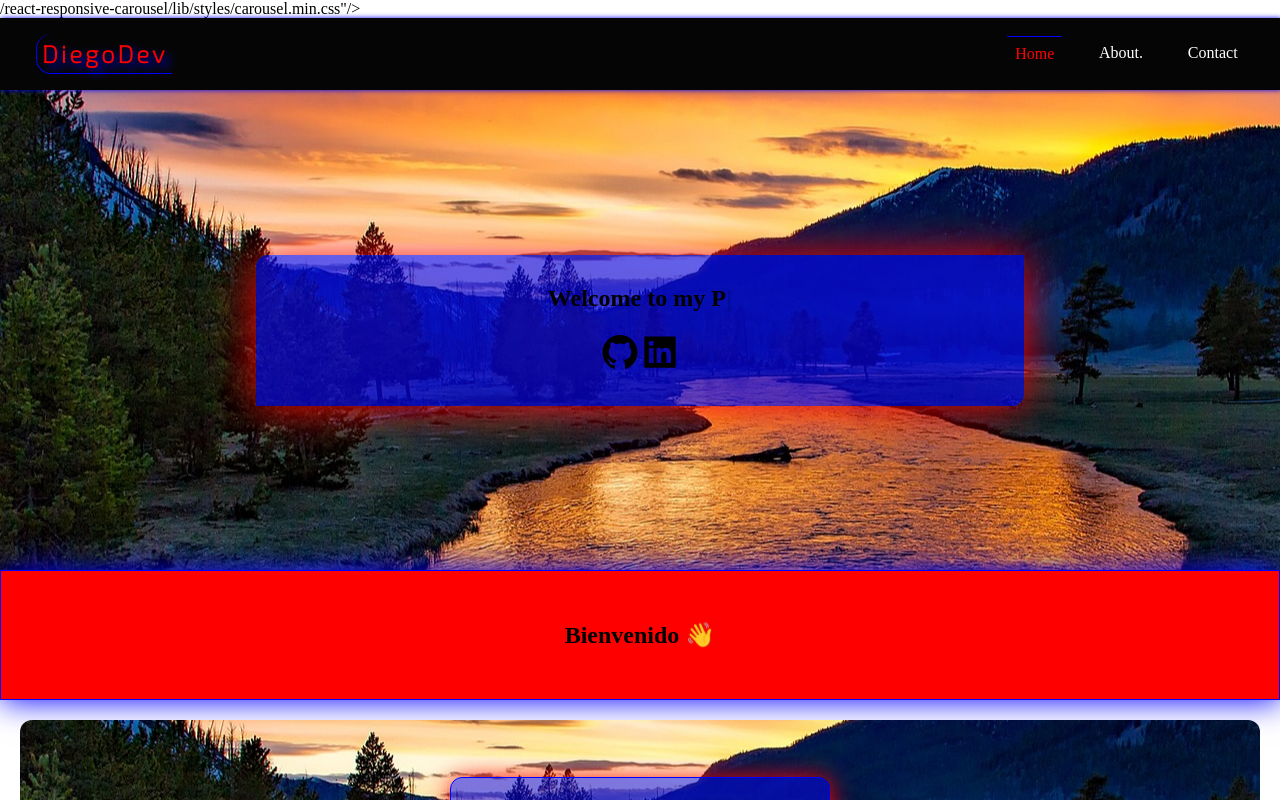
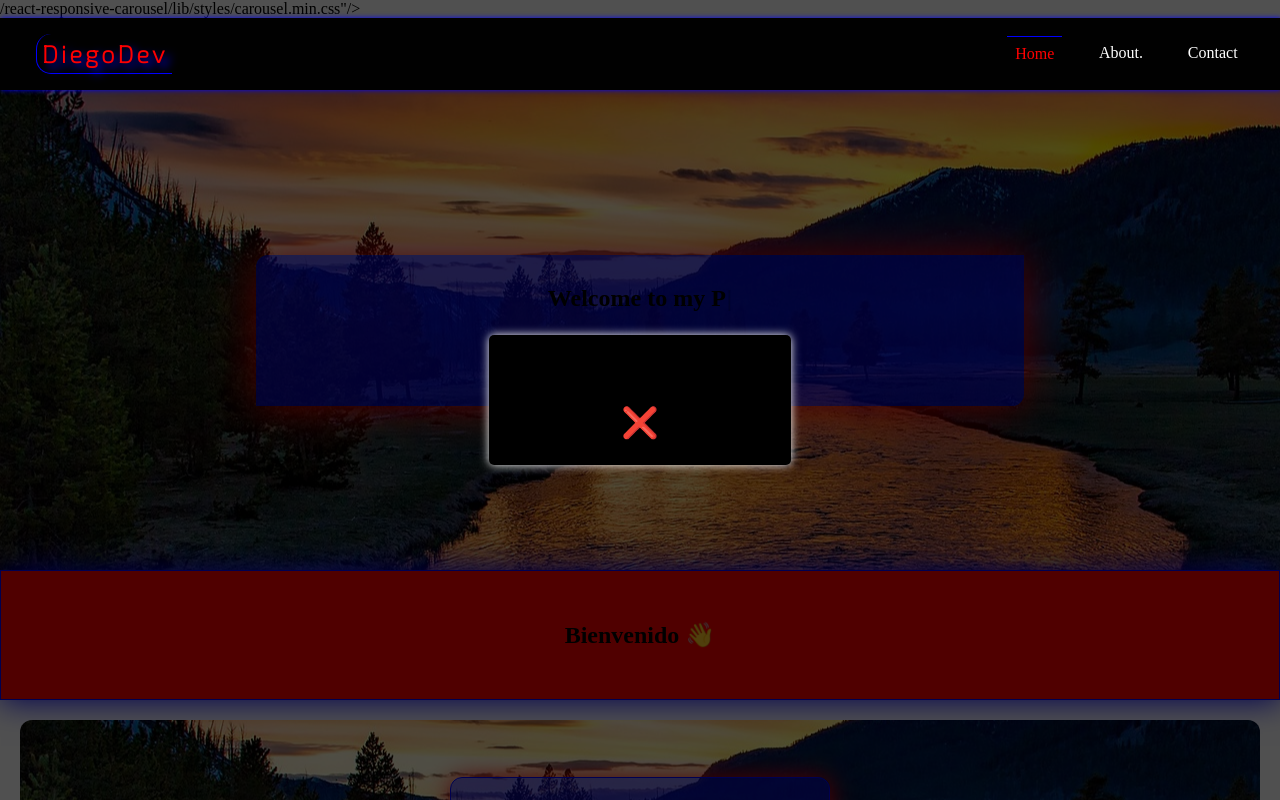
Before and after one commit to diego-monfort-landolt/Landoltdiego, a React (Vite) app: page / in a window 1280 px wide. Shown: the top 800 px of the page. Built offline with nearby package versions, Linux system fonts and the light colour scheme.

Commit message:
added a popup, and styles, todoo save the popup in localstorage

```diff
--- /dev/null
+++ b/src/component/PopUp.jsx
@@ -0,0 +1,27 @@
+import { useState } from 'react';
+import './popup.css'
+
+const Popup = () => {
+  const [showPopup, setShowPopup] = useState(true);
+
+  const handleClose = () => {
+    setShowPopup(false);
+
+
+  };
+
+  return (
+    <>
+      {showPopup && (
+        <div className="popup">
+          <div className="popup-content">
+            <h2>Bienvenido a mi sitio web</h2>
+            <p>¡Gracias por visitar mi sitio web!</p>
+            <button className="close" onClick={handleClose}>❌</button>
+          </div>
+        </div>
+
+      )}
+    </>
+  );}
+  export default Popup
--- /dev/null
+++ b/src/component/popup.css
@@ -0,0 +1,31 @@
+.popup {
+  position: fixed;
+  top: 0;
+  left: 0;
+  width: 100%;
+  height: 100%;
+  background-color: rgba(0, 0, 0, 0.685);
+  display: flex;
+  justify-content: center;
+  align-items: center;
+}
+
+.popup-content {
+  background-color: #000;
+  padding: 20px;
+  border-radius: 5px;
+  box-shadow: 0 0 10px #fff;
+  text-align: center;
+}
+
+.close {
+  font-size: 30px;
+  font-weight: bold;
+  color: #fff;
+  cursor: pointer;
+  background-color: #000;
+  margin: 5px;
+  outline: none;
+  border: none;
+
+}
--- a/src/pages/Home.css
+++ b/src/pages/Home.css
@@ -20,9 +20,11 @@
   border-radius: 12px 0 12px 0;
   padding: 30px;
   box-shadow: 1px 1px 45px red;
+
 }
 .under {
   margin-bottom: 20px;
+
 }
 .end-header {
   padding: 50px;
--- a/src/pages/Home.jsx
+++ b/src/pages/Home.jsx
@@ -8,10 +8,10 @@ import Works from '../component/Works/Works';
 
 import Time from '../component/clock/time';
 import Footer from '../component/Footer';
+import Popup from '../component/PopUp';
 
 export const Home = () => {
   const [isVisible, setIsVisible] = useState(false);
-
   useEffect(() => {
     setIsVisible(true);
   }, []);
@@ -19,6 +19,7 @@ export const Home = () => {
   return (
     <>
       <div className='mainsection'>
+        <Popup />
         <div className='imagesection'>
           <div className='überschrift'>
             <h2 className='under'><Typewriter
@@ -28,7 +29,6 @@ export const Home = () => {
                 loop: true,
               }}
             /></h2>
-
             <a href='https://github.com/diego-monfort-landolt'>
               <AiFillGithub color='black' size='40px' />
             </a>
@@ -38,6 +38,7 @@ export const Home = () => {
           </div>
         </div>
       </div >
+
       <main className='main'>
         <div className='main-container'>
           <h2   className={`end-header appear-animation ${isVisible ? 'visible' : ''}`}>Bienvenido 👋 </h2>
```
